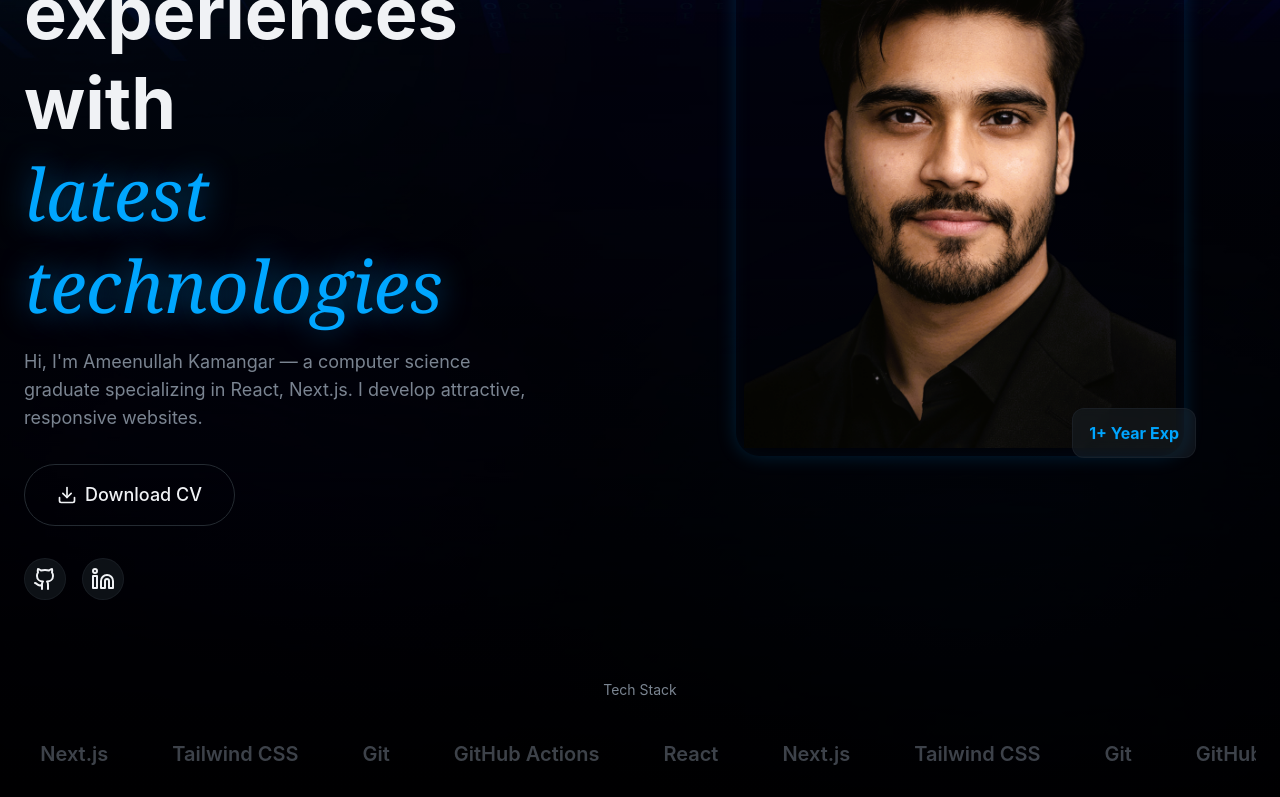
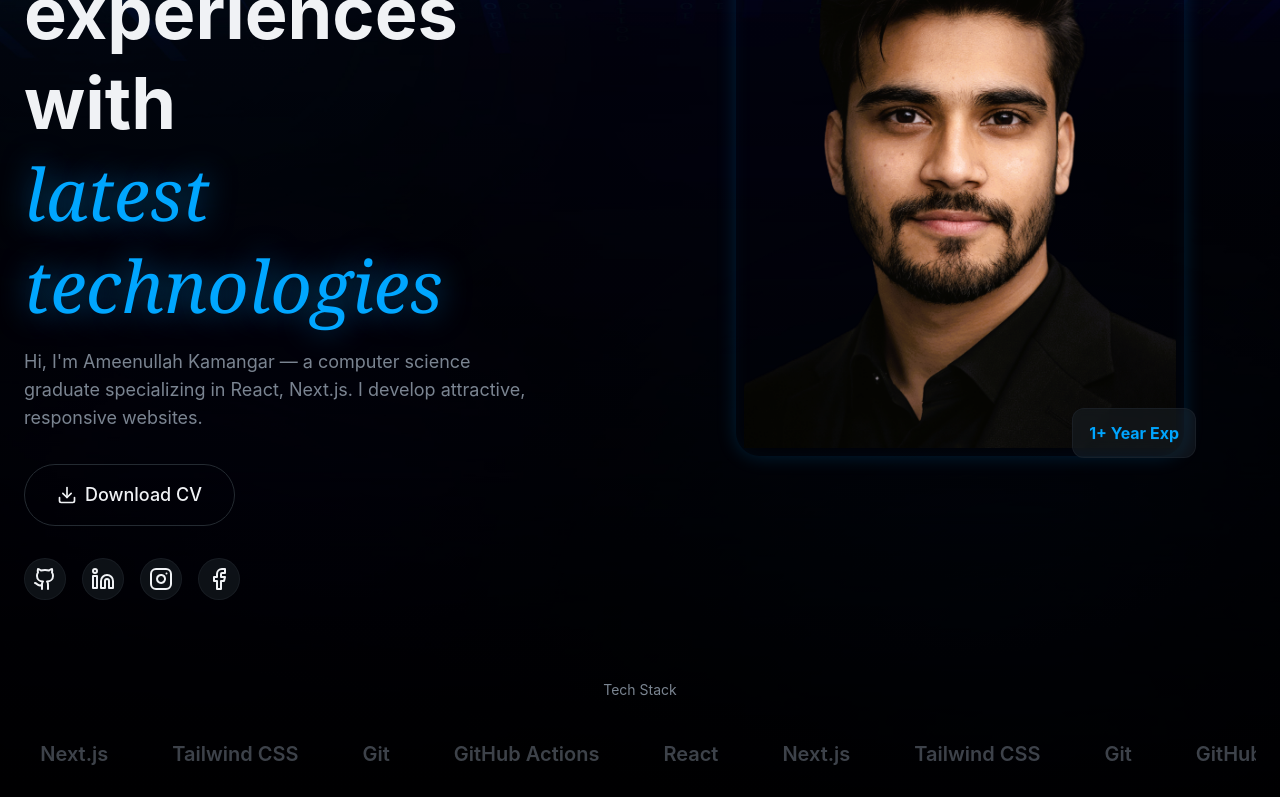
Before and after one commit to GitMeemo/Portfolio, a React (Vite) app: page / in a window 1280 px wide. Shown: the part 372-1169 px from the top of the page. Built offline with nearby package versions, Linux system fonts and the light colour scheme.

Commit message:
Instagram and Facebook added on hero section

```diff
--- a/src/Sections/Hero/Hero.jsx
+++ b/src/Sections/Hero/Hero.jsx
@@ -1,6 +1,6 @@
-import { ArrowBigRightIcon, Download, Github, Linkedin } from "lucide-react";
+import { ArrowBigRightIcon, Download, Github, Linkedin, Instagram, Facebook } from "lucide-react";
 import { Button, AnimatedBB } from "../../Components";
-const skills = [ "React", "Next.js", "Tailwind CSS", "Git", "GitHub Actions",
+const skills = ["React", "Next.js", "Tailwind CSS", "Git", "GitHub Actions",
 ];
 const Hero = () => {
     return (
@@ -42,7 +42,9 @@ const Hero = () => {
                                 Contact Me <ArrowBigRightIcon className="w-5 h-5" />
                             </Button> */}
                             <AnimatedBB>
-                                <Download className="w-5 h-5" />
+                                <a href="src/Assets/Resume/Resume.pdf" >
+                                    <Download className="w-5 h-5" />
+                                </a>
                                 Download CV
                             </AnimatedBB>
                         </div>
@@ -52,6 +54,8 @@ const Hero = () => {
                             {[
                                 { icon: Github, href: "https://github.com/GitMeemo" },
                                 { icon: Linkedin, href: "https://www.linkedin.com/in/ameenullah-kamangar-628584347" },
+                                { icon: Instagram, href: "https://www.instagram.com/halluneema?igsh=ZHFlbmtsZWJkZnVr" },
+                                { icon: Facebook, href: "https://www.facebook.com/amin.kamanger/" },
                             ].map((social, idx) => (
                                 <a key={idx} href={social.href}
                                     className="p-2 rounded-full glass hover:bg-primary/10 hover:text-primary transition-all duration-300">
```
Also changed, not shown: 1 other file (tests, documents, lock files or other folders).
